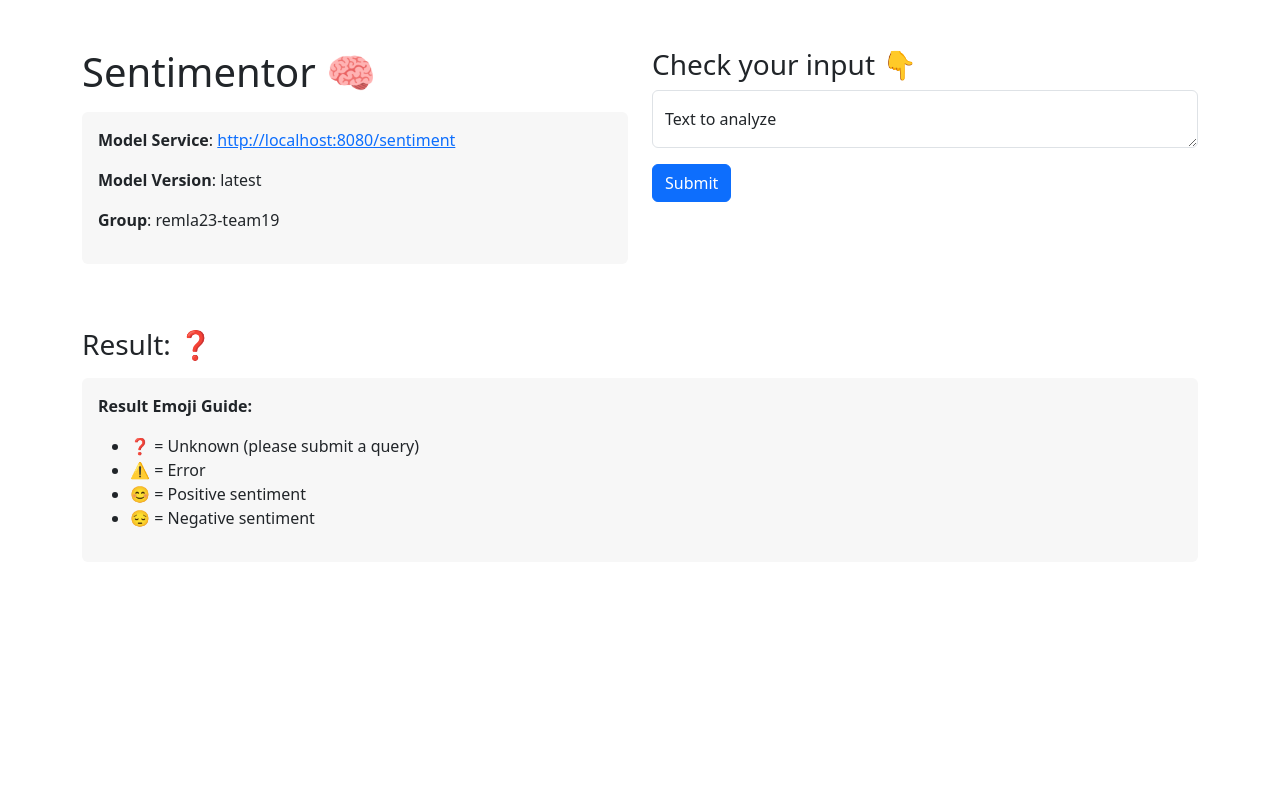
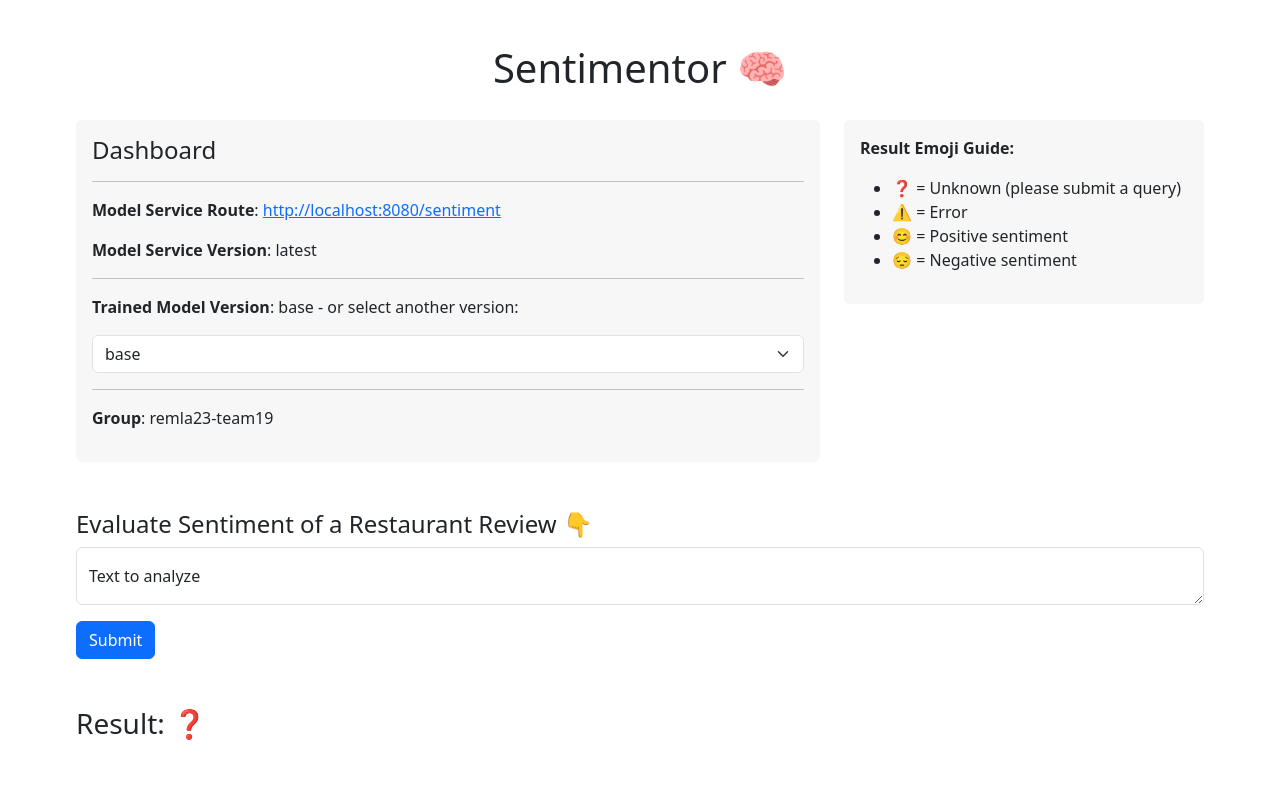
Before and after one commit to remla23-team19/app, a Flask app: page / in a window 1280 px wide. Run offline with Flask 2, Linux system fonts and the light colour scheme.

Commit message:
Select different model versions

```diff
--- a/static/index.css
+++ b/static/index.css
@@ -0,0 +1,18 @@
+body {
+    display: flex;
+    justify-content: center;
+    align-items: center;
+    height: 100vh;
+}
+
+.container {
+    max-width: 90vw;
+}
+
+.explanation-box,
+.result-box {
+    margin-top: 20px;
+    padding: 10px;
+    background-color: #f7f7f7;
+    border-radius: 5px;
+}
--- a/static/logic.js
+++ b/static/logic.js
@@ -6,6 +6,9 @@ const resultDiv = document.getElementById("result");
 const correctButton = document.getElementById("correctButton");
 const wrongButton = document.getElementById("wrongButton");
 const savedParagraph = document.getElementById("saved");
+const selectElement = document.getElementById('version-select');
+const trainedModelVersionElement = document.getElementById('trained-model-version');
+
 
 /* These lines of code are hiding the "Correct" and "Wrong" buttons in the HTML form by setting their
 CSS `display` property to "none". This is done initially when the page loads, so that the buttons
@@ -34,6 +37,11 @@ queryForm.addEventListener("submit", function (event) {
   if (queryValue) {
     query(queryValue);
   }
+});
+
+selectElement.addEventListener('change', function() {
+  const selectedVersion = selectElement.value;
+  trainedModelVersionElement.textContent = selectedVersion + ' - or select another version:';
 });
 
 /**
@@ -132,6 +140,21 @@ async function getModelVersion() {
   return data.model_version;
 }
 
+fetch('/versions')
+  .then(response => response.json())
+  .then(data => {
+    data.forEach(version => {
+      const option = document.createElement('option');
+      option.value = version;
+      option.text = version;
+      selectElement.appendChild(option);
+    });
+  })
+  .catch(error => {
+    console.error('Error fetching available versions:', error);
+  });
+
+
 /* This code block is retrieving the model URL from a server endpoint using an asynchronous fetch
 request. It sets the `modelUrl` variable to the retrieved URL and updates the `href` and `innerHTML`
 properties of the `modelUrlLink` HTML element to display the URL. If there is an error retrieving
@@ -181,6 +204,7 @@ async function query(input) {
   console.log("Querying the model with input: " + input);
   const body = JSON.stringify({
     msg: input,
+    version: selectElement.value
   });
   console.log("Body: " + body);
   try {
@@ -188,6 +212,7 @@ async function query(input) {
       method: "POST",
       headers: {
         "Content-Type": "application/json",
+        "Access-Control-Allow-Origin": "*", // Required for cross-origin requests
       },
       body: body,
     });
--- a/templates/index.html
+++ b/templates/index.html
@@ -1,78 +1,41 @@
 <!DOCTYPE html>
 <html lang="en">
+
 <head>
   <meta charset="UTF-8" />
   <meta name="viewport" content="width=device-width, initial-scale=1.0" />
   <title>Sentimentor 🧠</title>
-    <link
-      href="https://cdn.jsdelivr.net/npm/bootstrap@5.3.0-alpha1/dist/css/bootstrap.min.css"
-      rel="stylesheet"
-    />
+  <link href="https://cdn.jsdelivr.net/npm/bootstrap@5.3.0-alpha1/dist/css/bootstrap.min.css" rel="stylesheet" />
   <link rel="stylesheet" href="/static/index.css" />
 </head>
+
 <body>
-    <div class="container my-5">
-      <div class="row">
-        <div class="col-12 col-md-6 mb-3">
+  <div class="container">
+    <div class="row justify-content-center text-center">
       <h1>Sentimentor 🧠</h1>
-          <div
-            class="explanation-box rounded p-3 mt-3"
-            style="background-color: #f7f7f7"
-          >
-            <p>
-              <b>Model Service</b>: <a id="modelUrlLink" href="#">Loading...</a>
-            </p>
-            <p><b>Model Version</b>: <a id="modelVersion">Loading...</a></p>
+    </div>
+
+    <div class="row justify-content-center">
+      <div class="col-md-8">
+        <div class="explanation-box rounded p-3">
+          <h4>Dashboard</h4>
+          <hr>
+          <p><b>Model Service Route</b>: <a id="modelUrlLink" href="#">Loading...</a></p>
+          <p><b>Model Service Version</b>: <a id="modelVersion">Loading...</a></p>
+          <hr>
+          <p><b>Trained Model Version</b>: <a id="trained-model-version">base - or select another version:</a></p>
+          <div>
+            <select class="form-select" id="version-select">
+              <option value="base">base</option>
+            </select>
+          </div>
+          <hr>
           <p><b>Group</b>: remla23-team19</p>
         </div>
       </div>
-        <div class="col-12 col-md-6">
-          <h3>Check your input 👇</h3>
-          <form id="query-form">
-            <div class="form-floating mb-3">
-              <textarea
-                class="form-control"
-                id="predict"
-                name="predict"
-                rows="5"
-                cols="20"
-                placeholder="Enter text here"
-              ></textarea>
-              <label for="predict">Text to analyze</label>
-            </div>
-            <button type="submit" class="btn btn-primary">Submit</button>
-          </form>
-        </div>
-      </div>
-      <div class="row mt-5">
-        <div class="col">
-          <h3>Result: <span id="result">❓</span></h3>
-          <div class="buttons">
-            <div class="action_btn">
-              <button
-                name="wrongButton"
-                class="btn btn-danger action_btn submit"
-                id="wrongButton"
-                type="button"
-              >
-                Wrong
-              </button>
-              <button
-                name="correctButton"
-                class="btn btn-success action_btn cancel"
-                id="correctButton"
-                type="button"
-              >
-                Correct
-              </button>
 
-              <p id="saved"></p>
-            </div>
-          </div>
-          <div
-            class="explanation-box rounded p-3 mt-3"
-            style="background-color: #f7f7f7"
-          >
+      <div class="col-md-4">
+        <div class="explanation-box rounded p-3">
           <p><b>Result Emoji Guide:</b></p>
           <ul>
             <li>❓ = Unknown (please submit a query)</li>
@@ -83,8 +46,42 @@
         </div>
       </div>
     </div>
+
+    <div class="row justify-content-center mt-5">
+      <h4>Evaluate Sentiment of a Restaurant Review 👇</h4>
+    </div>
+
+    <div class="row justify-content-center">
+      <form id="query-form">
+        <div class="form-floating mb-3">
+          <textarea class="form-control" id="predict" name="predict" rows="5" cols="20"
+            placeholder="Enter text here"></textarea>
+          <label for="predict">Text to analyze</label>
+        </div>
+        <button type="submit" class="btn btn-primary">Submit</button>
+      </form>
+    </div>
+
+    <div class="row justify-content-center mt-5">
+      <div class="col">
+        <h3>Result: <span id="result">❓</span></h3>
+
+        <div class="buttons">
+          <div class="action_btn">
+            <button name="wrongButton" class="btn btn-danger action_btn submit" id="wrongButton" type="button">
+              Wrong
+            </button>
+            <button name="correctButton" class="btn btn-success action_btn cancel" id="correctButton" type="button">
+              Correct
+            </button>
+            <p id="saved"></p>
+          </div>
+        </div>
+
+    </div>
   </div>
   <script src="/static/logic.js"></script>
   <script src="https://cdn.jsdelivr.net/npm/bootstrap@5.3.0-alpha1/dist/js/bootstrap.min.js"></script>
 </body>
+
 </html>
```
Lines whose indentation alone changed are shown as unchanged.
